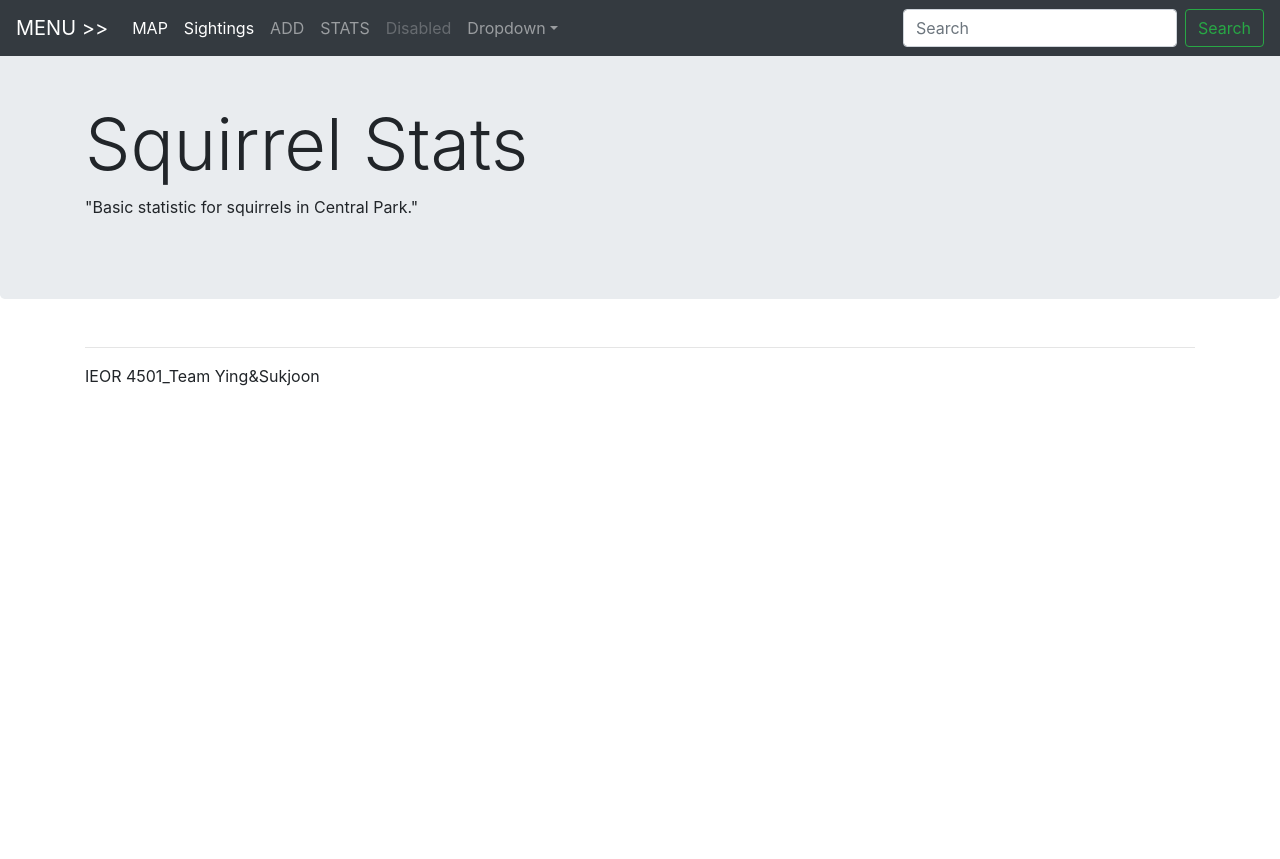
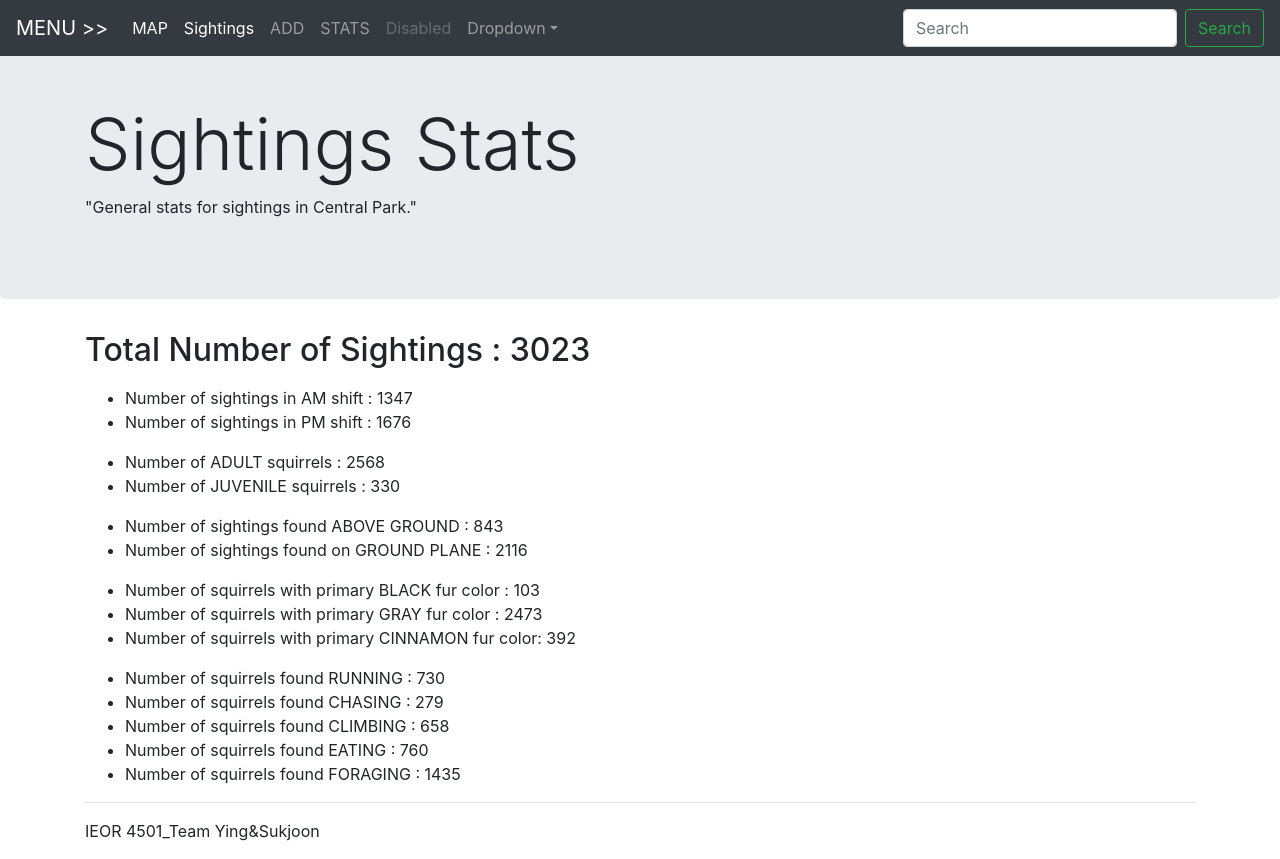
Before and after one commit to sukjun9371/Squirrel-Tracker, a Django app: page /sightings/stats/ in a window 1280 px wide. Before the commit the page ends 386 px from the top, so only its background shows below. Run offline with Django 3.2, Linux system fonts and the light colour scheme; some libraries are stand-ins or nearby versions.

Commit message:
Fixed stats and map pages

```diff
--- a/project/sightings/templates/sightings/stats.html
+++ b/project/sightings/templates/sightings/stats.html
@@ -6,30 +6,54 @@
 
 <div class="jumbotron">
         <div class="container">
-                <h1 class="display-3">Squirrel Stats</h1>
+                <h1 class="display-3">Sightings Stats</h1>
                 <p>
-                "Basic statistic for squirrels in Central Park."
+                "General stats for sightings in Central Park."
                 </p>
         </div>
 </div>
 
 <div class="container">
-        <div class="row">
-                {% for squirrel in squirrels %}
-                <div class="col-md-4">
-                        <h2> {{squirrel.unique_squirrel_id }} </h2>
-                        <p>
-                        <ul>
-				<li> Location : {{ squirrel.location }} </li>
-                		<li> Date : {{ squirrel.date }} </li>
-                		<li> Age : {{ squirrel.age }} </li>
-                		<li> Primary Fur Color : {{ squirrel.primary_fur_color }} </li>
-				<li> Highlight Fur Color : {{ squirrel.highlight_fur_color }} </li>
-                        </ul>
-                        </p>
-                </div>
-                {% endfor %}
-        </div>
+	<h2> Total Number of Sightings : 3023 </h2>
+	<p>
+	<ul>
+		<li> Number of sightings in AM shift : 1347 </li>
+		<li> Number of sightings in PM shift : 1676 </li>
+	</ul>
+	</p>
+
+	<p>
+	<ul>
+		<li> Number of ADULT squirrels : 2568 </li>
+		<li> Number of JUVENILE squirrels : 330 </li>
+	</ul>
+	</p>
+
+	<p>
+	<ul>
+		<li> Number of sightings found ABOVE GROUND : 843 </li>
+		<li> Number of sightings found on GROUND PLANE : 2116 </li>
+	</ul>
+	</p>
+
+	<p>
+	<ul>
+		<li> Number of squirrels with primary BLACK fur color : 103 </li>
+		<li> Number of squirrels with primary GRAY fur color : 2473 </li>
+		<li> Number of squirrels with primary CINNAMON fur color: 392 </li>
+	</ul>
+	</p>
+
+	<p>
+	<ul>
+		<li> Number of squirrels found RUNNING : 730 </li>
+		<li> Number of squirrels found CHASING : 279 </li>
+		<li> Number of squirrels found CLIMBING : 658 </li>
+		<li> Number of squirrels found EATING : 760 </li>
+		<li> Number of squirrels found FORAGING : 1435 </li>
+	</ul>
+	</p>
+
         <hr>
 </div>
 
--- a/project/sightings/views.py
+++ b/project/sightings/views.py
@@ -25,7 +25,11 @@ def add(request):
     return render(request,'sightings/add.html')
 
 def stats(request):
-    return render(request,'sightings/stats.html')
+    squirrels = Squirrel.objects.all()
+    context = {
+            'squirrels' : squirrels,
+            }
+    return render(request,'sightings/stats.html',context)
 
 def create(request):
     if request.method == 'POST':
```
Also changed, not shown: project/map/views.py (+6 -1 lines).
